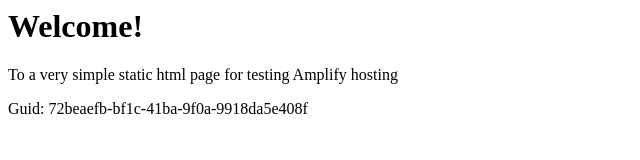
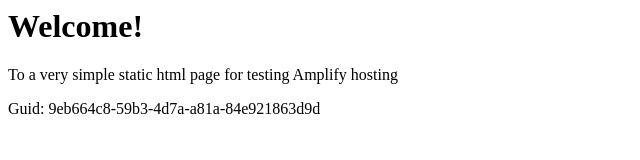
Before and after one commit to aws-aemilia-sin/Github-PR-Commit-Integration-Test-DoNotTouch-GitHubWebhookPushCanaryTest-v1-prod-ap-southeast-1, a website: page src/index.html in a window 1280 px wide. Shown: the full height of the page, 0-640 px from the left. Drawn offline with Linux system fonts and the light colour scheme.

Commit message:
commit from integ tests

```diff
--- a/src/index.html
+++ b/src/index.html
@@ -12,6 +12,6 @@
 <body>
     <h1>Welcome!</h1>
     <p>To a very simple static html page for testing Amplify hosting</p>
-    <p>Guid: 72beaefb-bf1c-41ba-9f0a-9918da5e408f</p></body>
+    <p>Guid: 9eb664c8-59b3-4d7a-a81a-84e921863d9d</p></body>
 
 </html>
```
